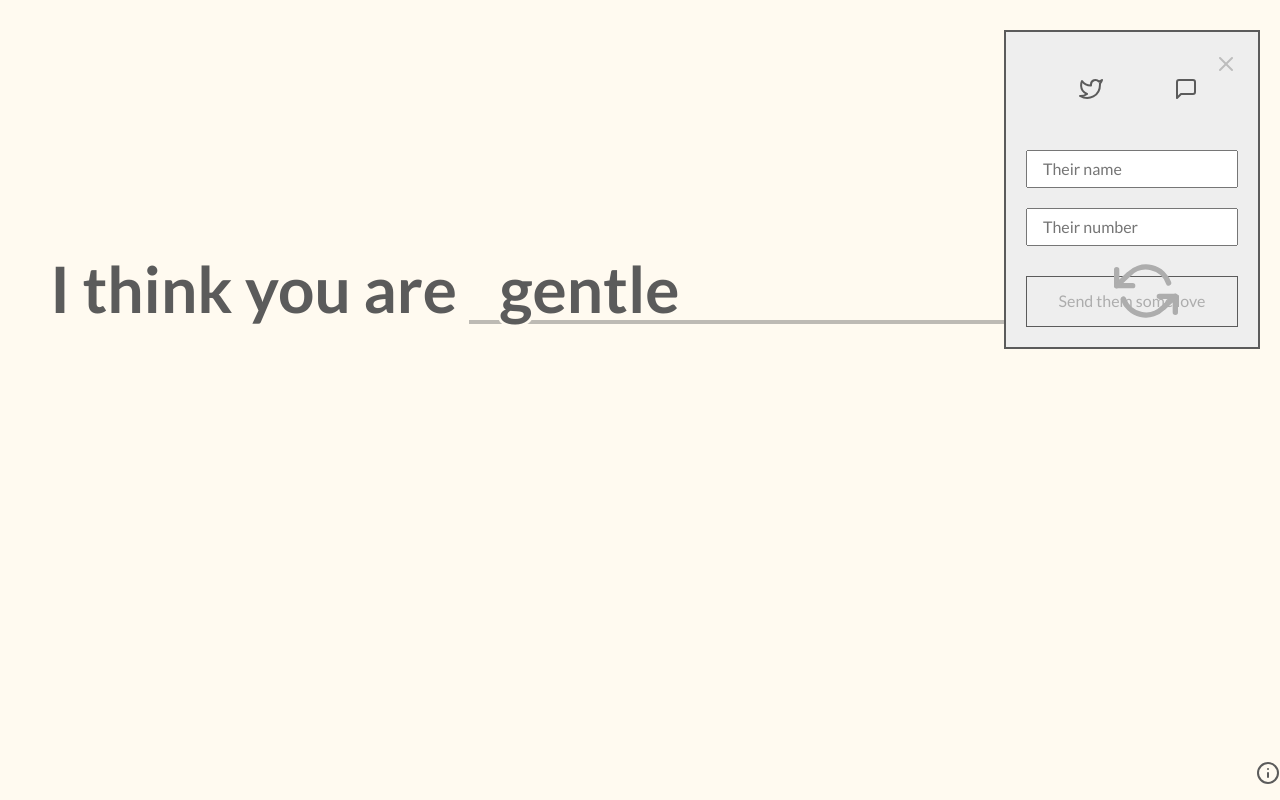
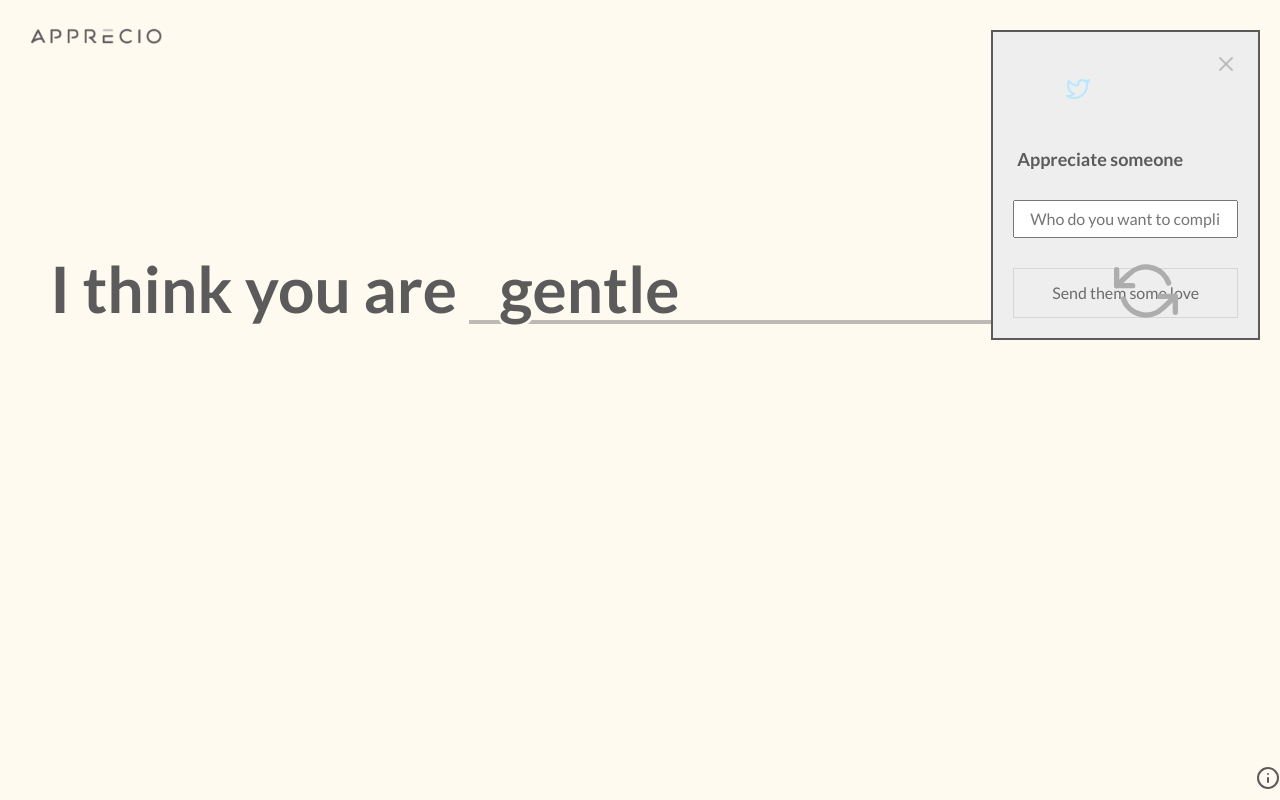
Before and after one commit to Sandyman/apprecio, a React app: page / in a window 1280 px wide. Both pictures are taken after a click on the link 1208 px from the left and 61 px from the top of the page. Built offline with nearby package versions, Linux system fonts and the light colour scheme.

Commit message:
Changed About. Added Logo to play with. Refactored Twitter share, but disabled SMS for now.

```diff
--- a/package.json
+++ b/package.json
@@ -27,7 +27,8 @@
 		"react-helmet": "^5.2.0",
 		"react-router-dom": "^4.2.2",
 		"react-svg": "^2.2.10",
-		"typed.js": "^2.0.6"
+		"typed.js": "^2.0.6",
+		"urlencode": "^1.1.0"
 	},
 	"devDependencies": {
 		"autoprefixer": "^8.1.0",
--- a/src/js/layouts/home.js
+++ b/src/js/layouts/home.js
@@ -1,9 +1,10 @@
 import React, { Component, Fragment } from 'react';
 import { Helmet } from 'react-helmet';
 import Typed from 'typed.js';
+import urlencode from 'urlencode';
 
 //Resources
-import { Layout, Info, Twitter, Globe, RefreshCcw, X, MessageSquare, Share2 } from 'react-feather';
+import { Layout, Info, Twitter, Globe, RefreshCcw, X, Share2 } from 'react-feather';
 import Adjectives from '../data/adjectives.js';
 
 class Meta extends Component {
@@ -42,12 +43,12 @@ export class Home extends Component {
       word: ''
     };
 
-    Home.getRandomAdjective = Home.getRandomAdjective.bind(this);
+    this.getRandomAdjective = this.getRandomAdjective.bind(this);
 		this.newWord = this.newWord.bind(this);
 		this.setTypedWord = this.setTypedWord.bind(this);
 	}
 
-	static getRandomAdjective() {
+	getRandomAdjective() {
 		const sumWords = Adjectives.length;
 		const index = Math.floor(Math.random() * Math.floor(sumWords));
 		const adjective = Adjectives[index].toLowerCase();
@@ -59,7 +60,7 @@ export class Home extends Component {
 
 	setTypedWord(typeSpeed, backSpeed) {
     const options = {
-      strings: [Home.getRandomAdjective()],
+      strings: [this.getRandomAdjective()],
       typeSpeed,
       backSpeed,
       fadeOut: true,
@@ -81,6 +82,7 @@ export class Home extends Component {
 	render() {
 		return (
 			<Fragment>
+				<Logo />
         <Share word={this.state.word} />
         <h1>I think you are <span ref={(el) => {this.el = el;}} id="adjective" />
 					&nbsp;&nbsp;
@@ -111,9 +113,7 @@ const About = () => (
 				a new word.
 				<br/><br/>
 				Be inspired. Share your appreciation. Make the world a slightly better place.
-			</p>
-			<h3>About Sander</h3>
-			<p>
+				<br/><br/>
 				Apprecio is a project developed by Sander Huijsen. Sander is Time to Think Facilitator (in practicum) who lives
 				in Perth, Australia. In his work, he noticed that our everyday vocabulary seems to be biased toward the negative.
 				Apprecio is his attempt to change that.
@@ -140,21 +140,27 @@ const About = () => (
 	</div>
 );
 
+const Logo = () => (
+	<div className="logo">
+		<img src={require('../../img/logo.png')} alt="Logo" />
+	</div>
+);
+
 class Share extends Component {
   static shareLinks(word) {
-    let name = document.getElementById('name').value;
-    let number = document.getElementById('number').value;
-    let provider = document.querySelector('input[name="provider"]:checked').value;
-    let articleLink = '';
-    if (provider === 'twitter') {
-      let url = "https://twitter.com/messages/compose?text=Hey%20" + name + ",%20I%20think%20you%20are%20";
-      let urlWord = word.replace(' ', '%20');
-      articleLink = url + urlWord;
-    } else if (provider === 'sms') {
-      let url = "sms:" + number + "?body=Hey " + name + "I think you are ";
-      articleLink = url + word;
-    }
-    window.open(articleLink, '_blank');
+    const name = document.getElementById('name').value;
+    if (name.length > 0) {
+      let provider = document.querySelector('input[name="provider"]:checked').value;
+      let articleLink = null;
+      if (provider === 'twitter') {
+        const baseUrl = 'https://twitter.com/messages/compose?text=';
+        const text = `Hi ${name}, I just wanted to let you know that I think you are ${word}. (https://apprecio.life)`;
+        articleLink = `${baseUrl}${urlencode(text)}`;
+      }
+      if (articleLink) {
+        window.open(articleLink, '_blank');
+      }
+		}
   };
 
   render() {
@@ -166,11 +172,13 @@ class Share extends Component {
         <div id="share" className="share-modal">
           <a href="#" className="close"><X /></a>
           <div className="icons">
-            <label><input type="radio" name="provider" value="twitter" /><Twitter /></label>
-            <label><input type="radio" name="provider" value="sms" /><MessageSquare /></label>
+            <label>
+							<input type="radio" name="provider" value="twitter" defaultChecked />
+							<Twitter />
+						</label>
           </div>
-          <input id="name" type="text" placeholder="Their name" />
-          <input id="number" type="text" placeholder="Their number" />
+          <h4>Appreciate someone</h4>
+          <input id="name" type="text" placeholder="Who do you want to compliment?" />
           <button type="button" onClick={() => Share.shareLinks(this.props.word)}>Send them some love</button>
         </div>
       </Fragment>
--- a/src/scss/partial/content.scss
+++ b/src/scss/partial/content.scss
@@ -95,7 +95,7 @@ img {
     width: var(--size);
 
     &:active, &:hover, &:focus {
-      animation: refresh 2s linear;
+      animation: refresh 0.6s linear;
     }
 
     @keyframes refresh {
@@ -104,33 +104,40 @@ img {
       }
 
       25% {
+        transform: rotate(-45deg);
+      }
+
+      50% {
         transform: rotate(-90deg);
       }
 
-      50% {
-        transform: rotate(-180deg);
-      }
-
       75% {
-        transform: rotate(-270deg);
+        transform: rotate(-135deg);
       }
 
       100% {
-        transform: rotate(-360deg);
+        transform: rotate(-180deg);
       }
     }
   }
 }
 
+.logo {
+  position: absolute;
+  top: 20px;
+  left: 20px;
+  width: 12vw;
+}
+
 .share {
     position: absolute;
-        top: 20px;
-        right: 20px;
+    top: 20px;
+    right: 20px;
 }
 
 .icons {
     display: flex;
-        justify-content: space-between;
+    justify-content: space-between;
     padding: 5px 20px;
 
     svg {
@@ -142,11 +149,18 @@ img {
     background: $grey_light_10;
     border: 2px solid $grey;
     display: none;
+    width: 21vw;
     flex-direction: column;
     padding: 20px;
     position: absolute;
-        top: 30px;
-        right: 20px;
+    top: 30px;
+    right: 20px;
+
+    h4 {
+      font-weight: bold;
+      margin-bottom: 20px;
+      margin-left: 4px;
+    }
 
     &:target {
         display: flex;
@@ -176,13 +190,14 @@ img {
     }
 
     button {
-        border: 1.5px solid $grey;
+        border: 1.5px solid $grey_light_25;
+        color: $grey_light_90;
         margin-top: 20px;
     }
 }
 
 .about {
-  font-size: 1.7em;
+  font-size: 1.1em;
   position: absolute;
   right: 0;
   bottom: 0;
@@ -198,7 +213,6 @@ img {
     top: 20vh;
     left: 25vw;
     width: 50vw;
-
 
     &:target {
       display: block;
@@ -221,18 +235,3 @@ img {
   position: relative;
   top: 5px;
 }
-
-#glyph {
-  color: #{$grey_light_90};
-  font-size: 0.7em;
-
-  &:focus {
-    color: #{$grey_light_50}
-  }
-  &:hover {
-    color: #{$grey_light_75}
-  }
-  &:active {
-    color: #{$grey_dark_75}
-  }
-}
```
Also changed, not shown: src/img/logo.png (added), src/img/logo2.png (added), src/img/logo3.png (added).
